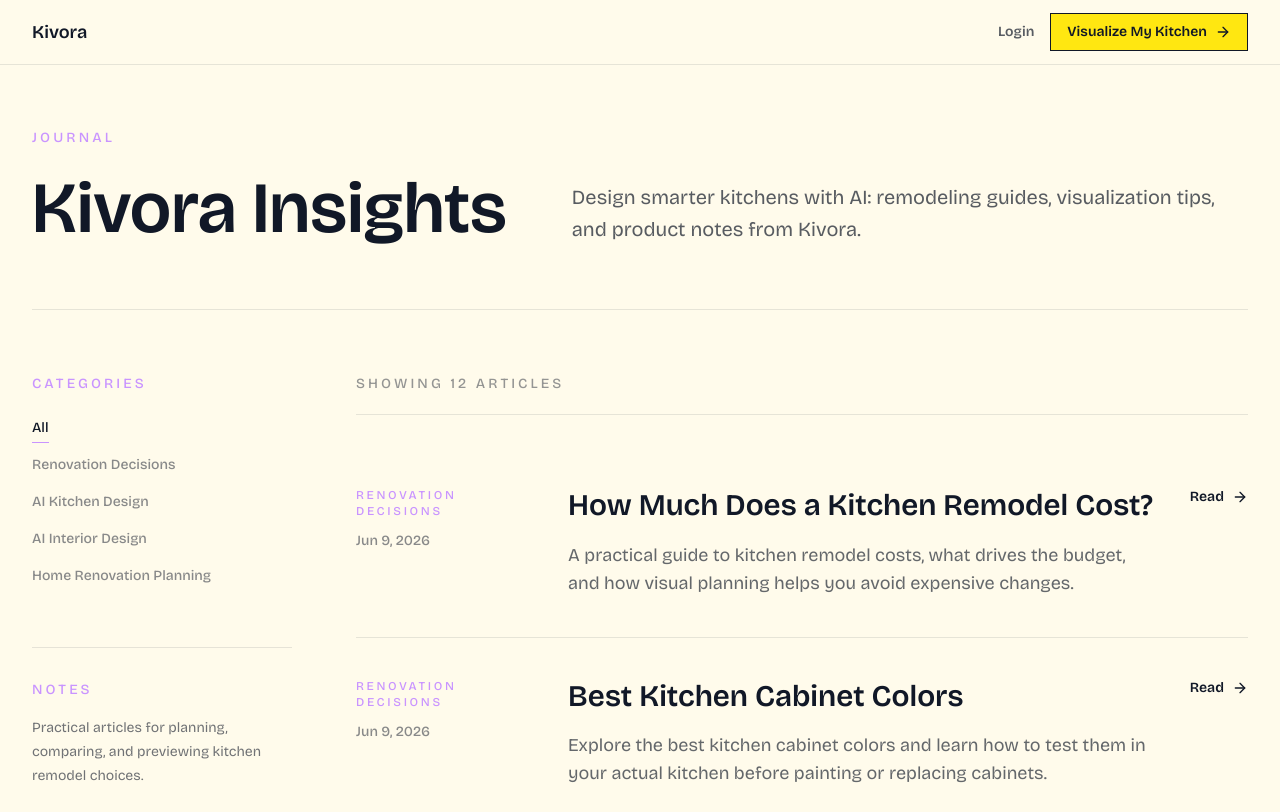
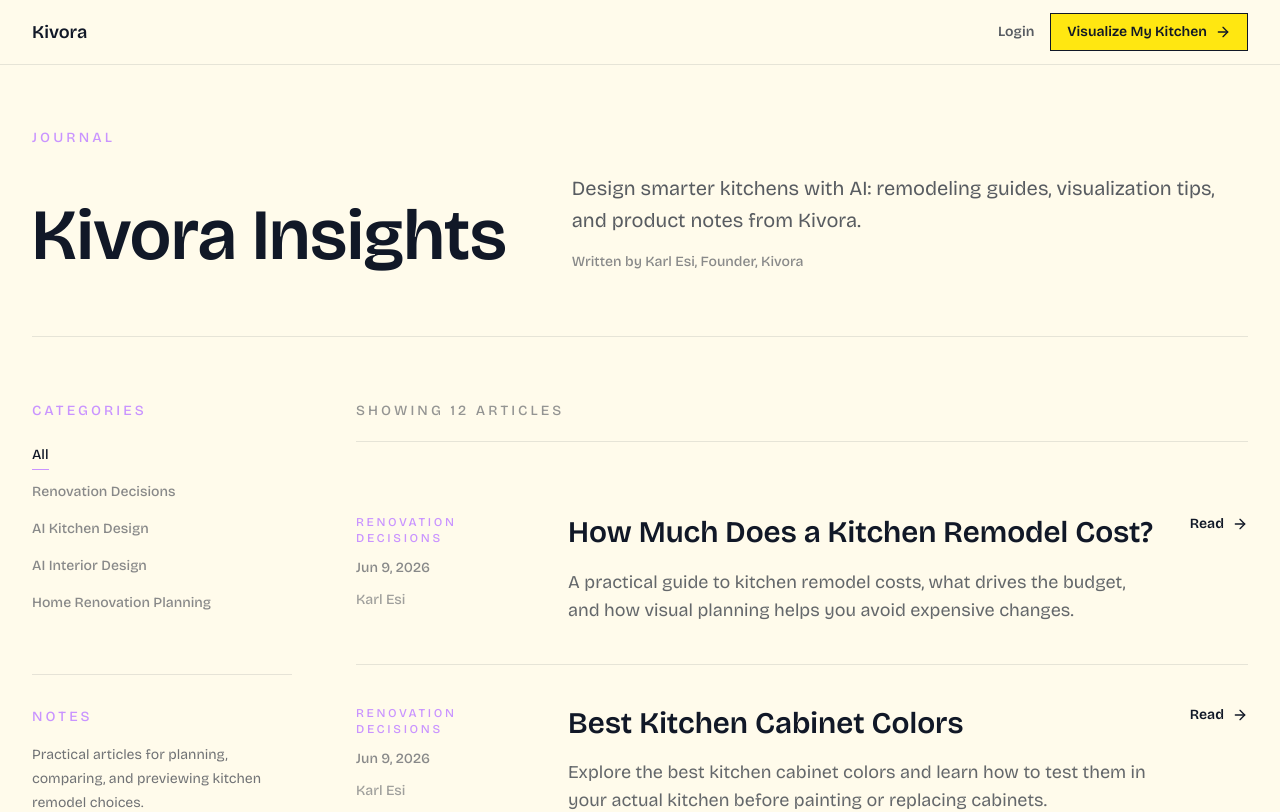
Before and after one commit to KarlGusta/kivora-next, a Next.js app: page /blog in a window 1280 px wide. Shown: the top 812 px of the page. Built offline with nearby package versions, Linux system fonts and the light colour scheme.

Commit message:
Show Karl Esi byline on blog index for E-E-A-T consistency

```diff
--- a/components/blog/BlogListPageClient.jsx
+++ b/components/blog/BlogListPageClient.jsx
@@ -6,6 +6,7 @@ import { Search, ArrowRight } from "lucide-react";
 import MarketingNavbar from "@/components/marketing/MarketingNavbar";
 import MarketingFooter from "@/components/marketing/MarketingFooter";
 import { getSortedBlogPosts } from "@/data/blogPosts";
+import { author } from "@/data/author";
 
 const sortedPosts = getSortedBlogPosts();
 
@@ -30,10 +31,15 @@ export default function BlogListPageClient() {
             <h1 className="max-w-4xl text-5xl font-semibold leading-[1.02] md:text-7xl">
               Kivora Insights
             </h1>
-            <p className="max-w-2xl text-lg leading-8 text-kivora-ink/70 md:text-xl">
-              Design smarter kitchens with AI: remodeling guides, visualization tips, and product
-              notes from Kivora.
-            </p>
+            <div>
+              <p className="max-w-2xl text-lg leading-8 text-kivora-ink/70 md:text-xl">
+                Design smarter kitchens with AI: remodeling guides, visualization tips, and product
+                notes from Kivora.
+              </p>
+              <p className="mt-4 text-sm font-medium text-kivora-ink/50">
+                Written by {author.name}, {author.role}
+              </p>
+            </div>
           </div>
         </header>
 
@@ -92,6 +98,7 @@ export default function BlogListPageClient() {
                         year: "numeric",
                       })}
                     </p>
+                    <p className="text-kivora-ink/40">{author.name}</p>
                   </div>
 
                   <div>
```
